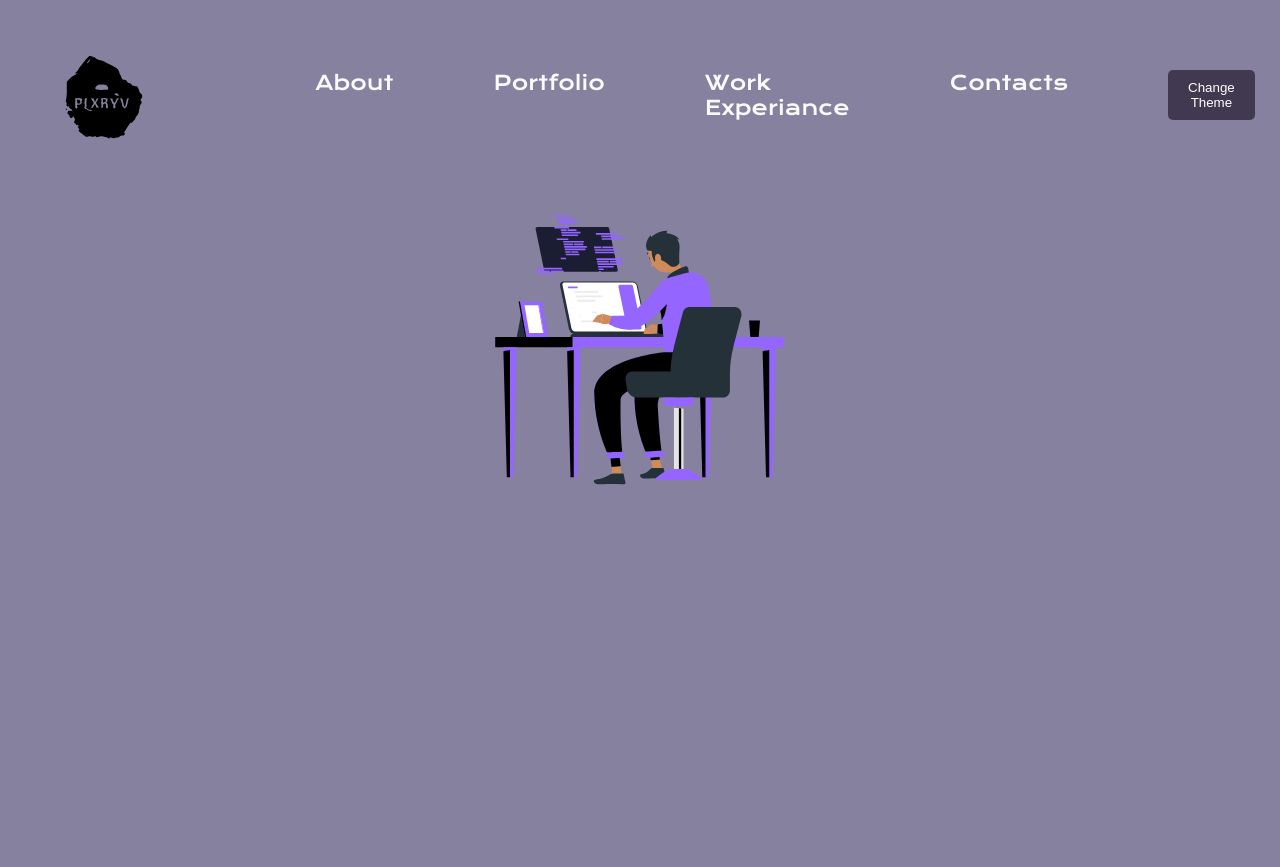
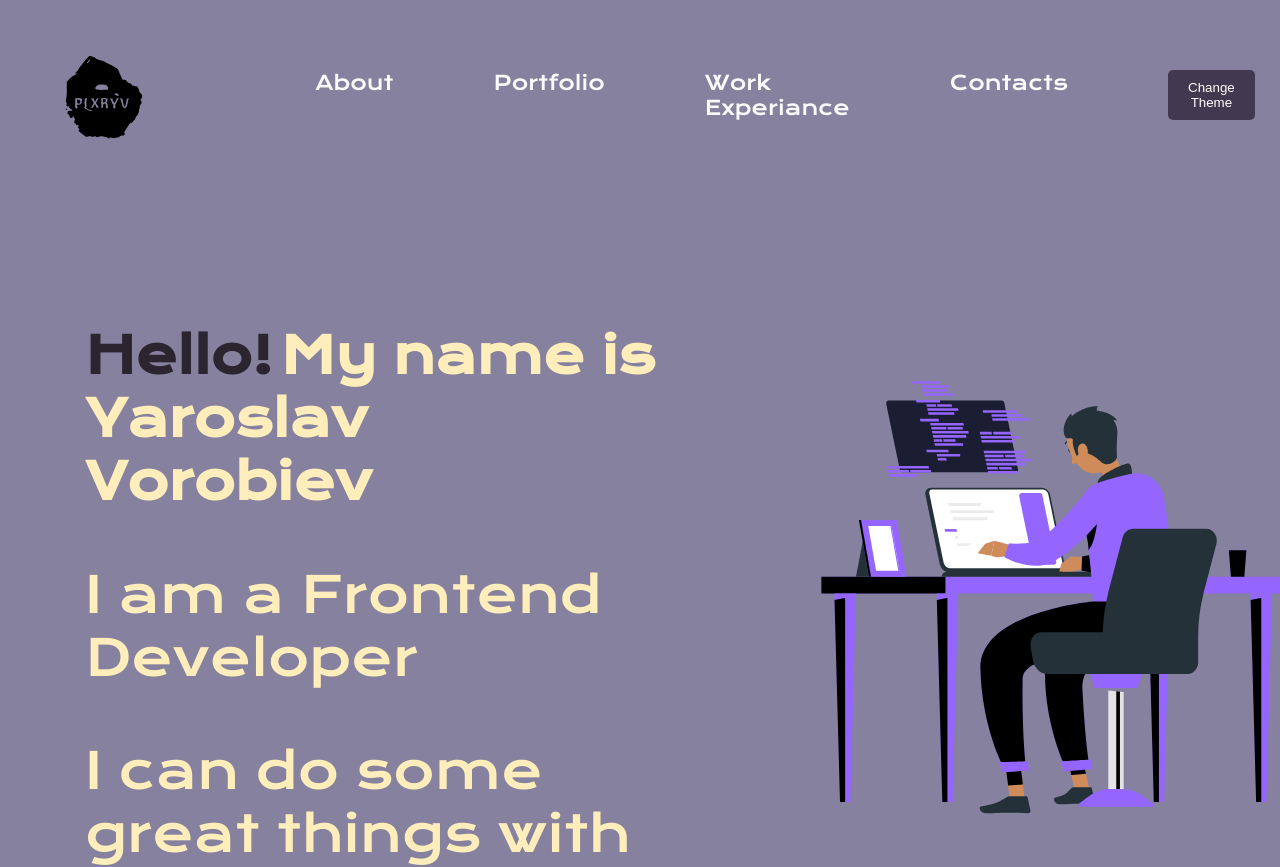
Before and after one commit to PLXRYV/project-plxryv, a React (Vite) app: page / in a window 1280 px wide. Shown: the top 867 px of the page. Before the commit the page ends 800 px from the top, so only its background shows below. Built offline with nearby package versions, Linux system fonts and the light colour scheme.

Commit message:
start animation

```diff
--- a/src/App.jsx
+++ b/src/App.jsx
@@ -1,4 +1,4 @@
-import Header from './components/Header';
+import Header from './components/header';
 import MainContent from './components/MainContent';
 import MainApplication from './components/MainApplication';
 
--- a/src/components/MainContent.jsx
+++ b/src/components/MainContent.jsx
@@ -1,11 +1,20 @@
-import Lottie from "lottie-react";
+import LottiePackage from "lottie-react";
 import animationData from "../assets/animations/programming.json";
+
+const Lottie = LottiePackage.default || LottiePackage;
 
 const MainContent = () => {
     return (
-        <div style={{ width: 300, height: 300, margin: "0 auto" }}>
-            <Lottie animationData={animationData} loop={true} />
+    <div className="animationMain">
+        <div className='mainText'>
+            <h1><span>Hello!</span>My name is Yaroslav Vorobiev</h1>
+                <p>I am a Frontend Developer</p>
+            <p>I can do some great things with your website</p>
         </div>
+        {typeof Lottie === 'function' || typeof Lottie === 'object' ? (
+            <Lottie animationData={animationData} loop={true} />)
+                : ( <p>Ошибка загрузки Lottie</p>)}
+    </div>
     );
 };
 
--- a/src/components/mainApplication.jsx
+++ b/src/components/mainApplication.jsx
@@ -5,4 +5,4 @@ const MainApplication = ({ children }) => {
     </div>
 );
 };
-export default MainApplication;
+export default MainApplication
--- /dev/null
+++ b/src/styles/components/animationMain.css
@@ -0,0 +1,6 @@
+.animationMain {
+    /* width: 500px;
+    height: 500px; */
+    display: flex;
+    align-items: center;
+}
--- a/src/styles/components/main.css
+++ b/src/styles/components/main.css
@@ -7,8 +7,14 @@
     margin: 0 auto;
 }
 
+.mainText {
+    width: 600px;
+    padding: 100px 150px 0 100px;
+}
+
 h1 {
     color: var(--color-yellow);
+    font-size: 50px;
 }
 
 h1 span {
@@ -17,25 +23,7 @@ h1 span {
 }
 
 p {
-    margin-top: 16px;
-    font-size: 32px;
+    margin-top: 50px;
+    font-size: 50px;
     color: var(--color-yellow);
 }
-
-.animation {
-    display: flex;
-    gap: 100px;
-    margin-top: 32px;
-}
-
-.animation__item {
-    width: 500px;
-    height: 250px;
-    background-color: var(--color-coldDark-purple);
-    display: flex;
-    justify-content: center;
-    align-items: center;
-    color: var(--color-yellow);
-    font-size: 24px;
-    animation: move 2s linear infinite alternate;
-}
--- a/src/styles/index.js
+++ b/src/styles/index.js
@@ -5,3 +5,4 @@ import './fonts.css'
 // import './normalize.css'
 import './components/header.css'
 import './components/main.css'
+import './components/animationMain.css'
```
